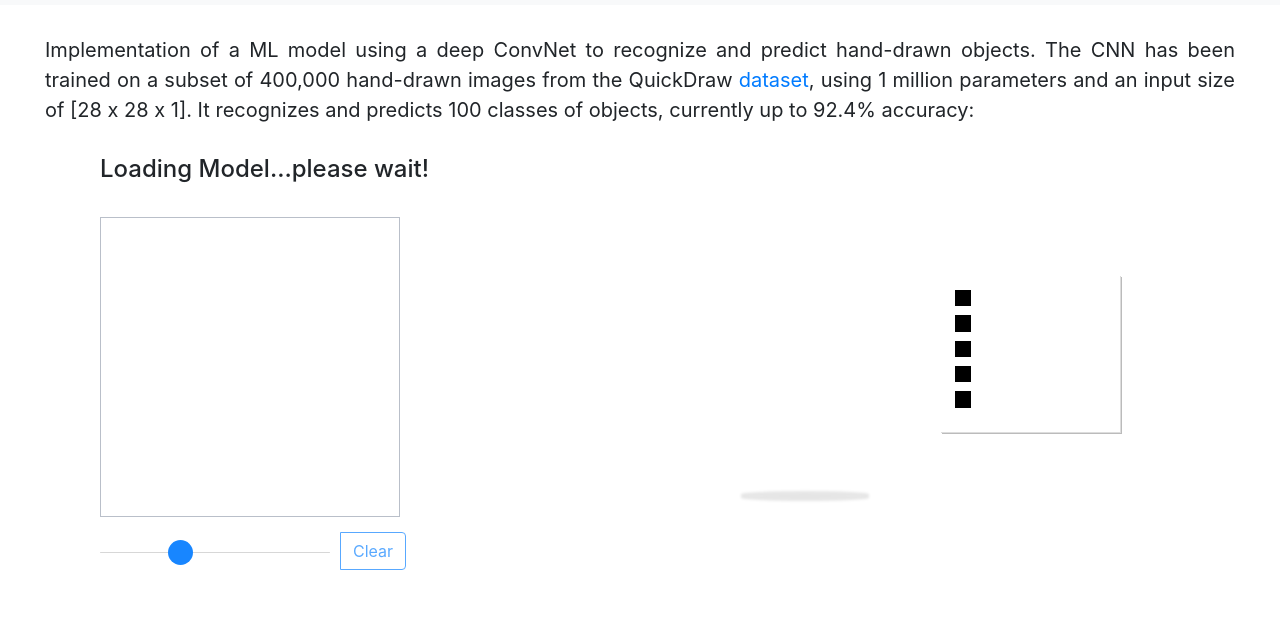
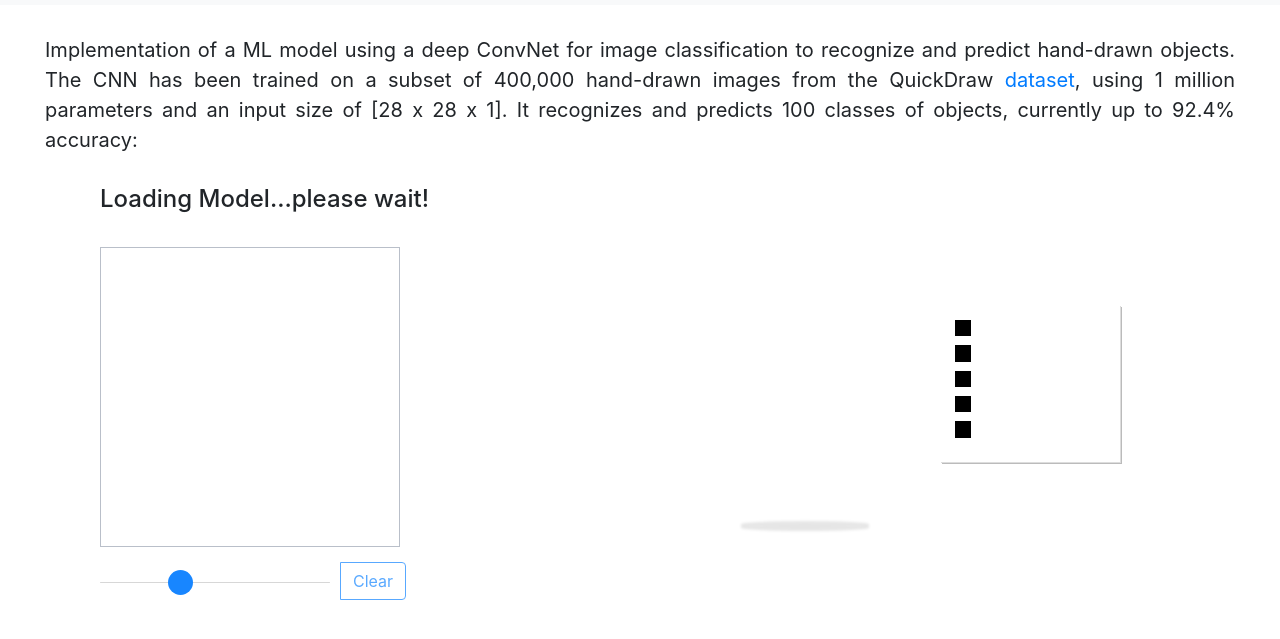
Before and after one commit to pxfang/Hand-Drawn-Object-Recognition, a plain HTML site: page index.html in a window 1280 px wide. Shown: the part 77-716 px from the top of the page. Drawn offline with nearby package versions, Linux system fonts and the light colour scheme; a script that the page names is missing.

Commit message:
Edited Model Description

```diff
--- a/index.html
+++ b/index.html
@@ -39,7 +39,7 @@
 <div class="container-fluid">
 
 <blockquote class="blockquote text-justify" style="margin:30px;">
- <p> Implementation of a ML model using a deep ConvNet to recognize and predict hand-drawn objects.
+ <p> Implementation of a ML model using a deep ConvNet for image classification to recognize and predict hand-drawn objects.
  The CNN has been trained on a subset of 400,000 hand-drawn images from the QuickDraw <a href='https://quickdraw.withgoogle.com/data'> dataset</a>, using 1 million parameters and an input size of [28 x 28 x 1]. It recognizes and predicts 100 classes of objects, currently up to 92.4% accuracy: </p>
   </blockquote>
 </div>
```
Also changed, not shown: test.html (+1 -1 lines).
